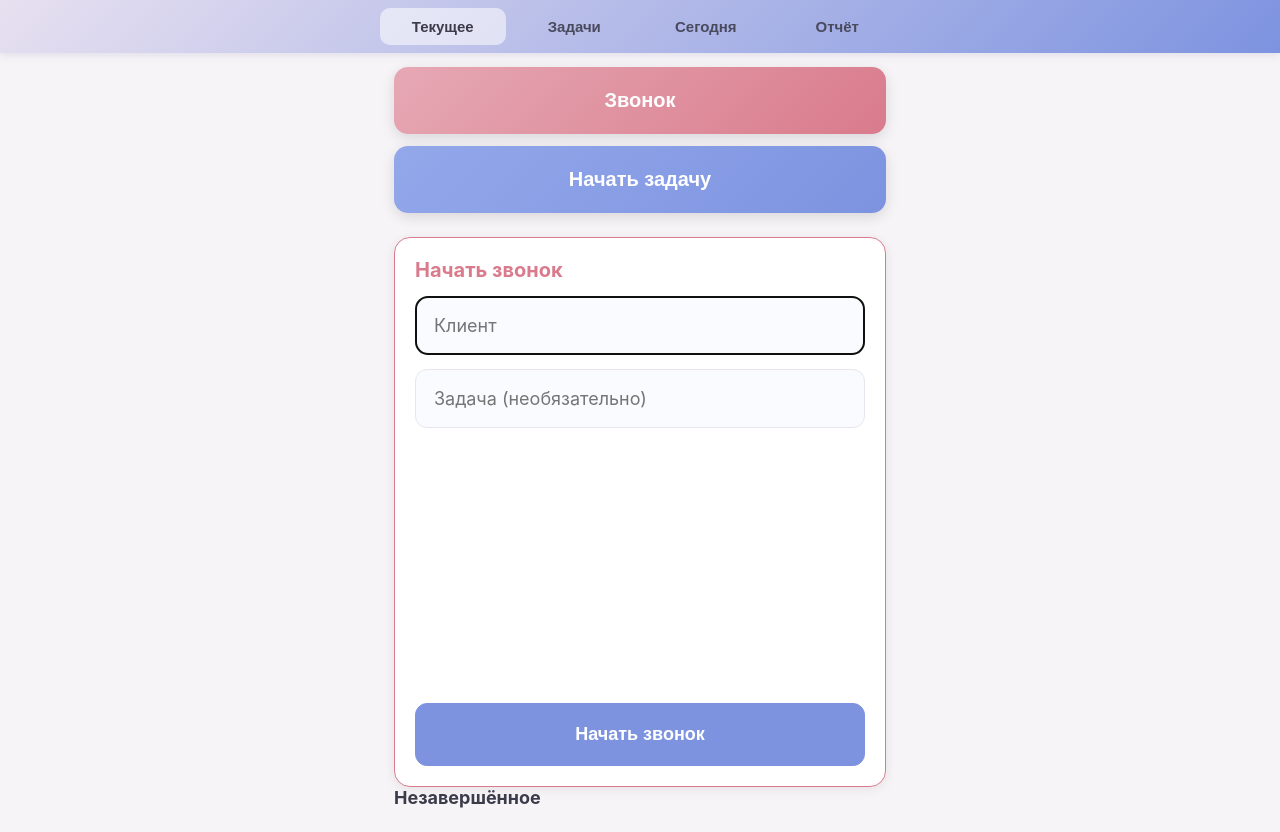
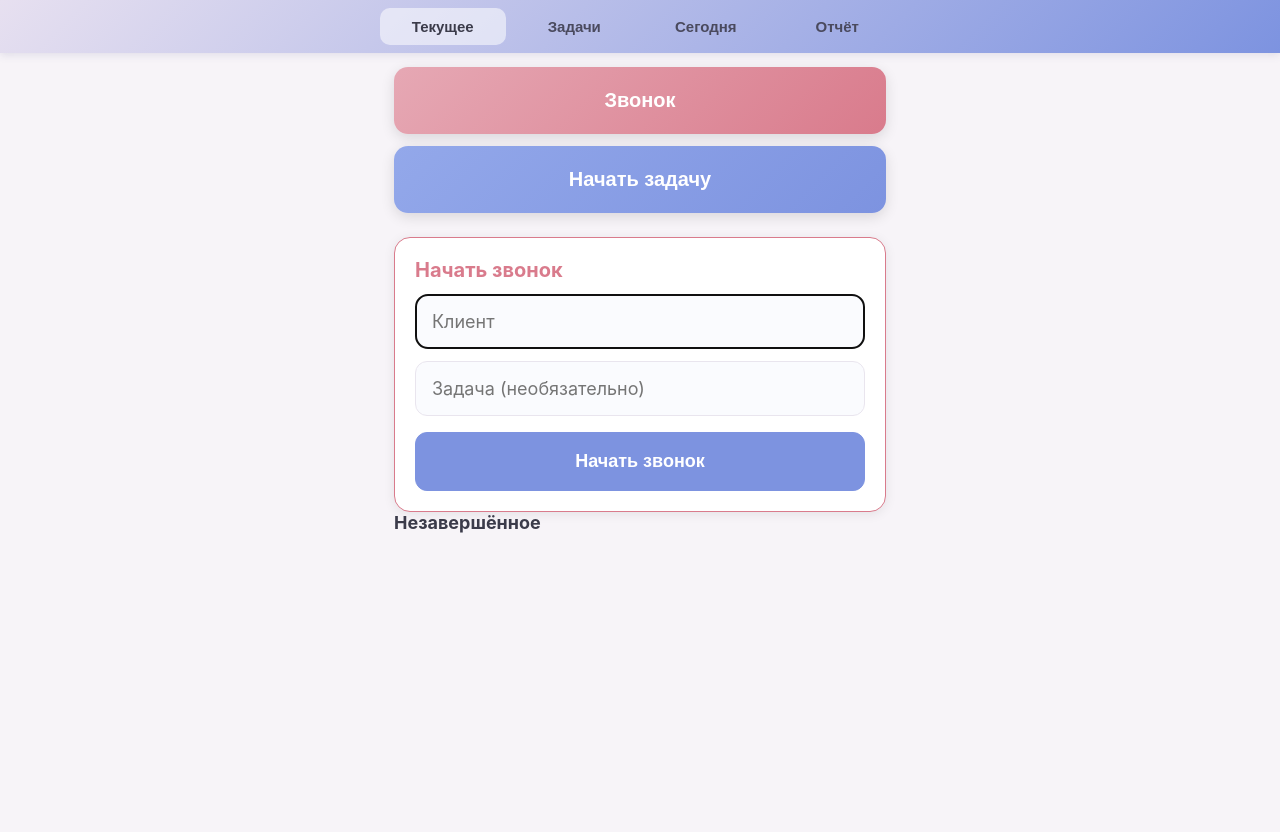
Before and after one commit to SofiaVolkova33/time-log, a website: page public/index.html in a window 1280 px wide. Both pictures are taken after a click on the button "Звонок". After the commit the page ends 800 px from the top, so only its background shows below. Drawn offline with Linux system fonts and the light colour scheme; no server answers.

Commit message:
Revert: откат изменения высоты формы ввода

```diff
--- a/public/style.css
+++ b/public/style.css
@@ -83,19 +83,15 @@ main { flex: 1; width: 100%; max-width: 520px; margin: 0 auto; padding: 14px; }
 .form {
   background: var(--card); border: 1px solid var(--line); border-radius: 16px;
   padding: 20px; margin-top: 12px; box-shadow: 0 2px 12px rgba(0,0,0,.08);
-  display: flex; flex-direction: column; gap: 14px;
-}
-#view-current .form {
-  min-height: calc(100vh - 250px);
-  justify-content: flex-start;
+  display: flex; flex-direction: column; gap: 12px;
 }
 .form h2 { font-size: 20px; }
 .form input {
-  width: 100%; padding: 18px; border: 1px solid var(--line);
+  width: 100%; padding: 16px; border: 1px solid var(--line);
   border-radius: 12px; font-size: 18px; background: #fafbfe; font-family: inherit;
 }
 .form .btn-submit {
-  padding: 20px; font-size: 18px; border-radius: 12px; margin-top: auto; font-weight: 700;
+  padding: 18px; font-size: 18px; border-radius: 12px; margin-top: 4px;
 }
 .call-form { border-color: var(--red); }
 .call-form h2 { color: var(--red); }
```
